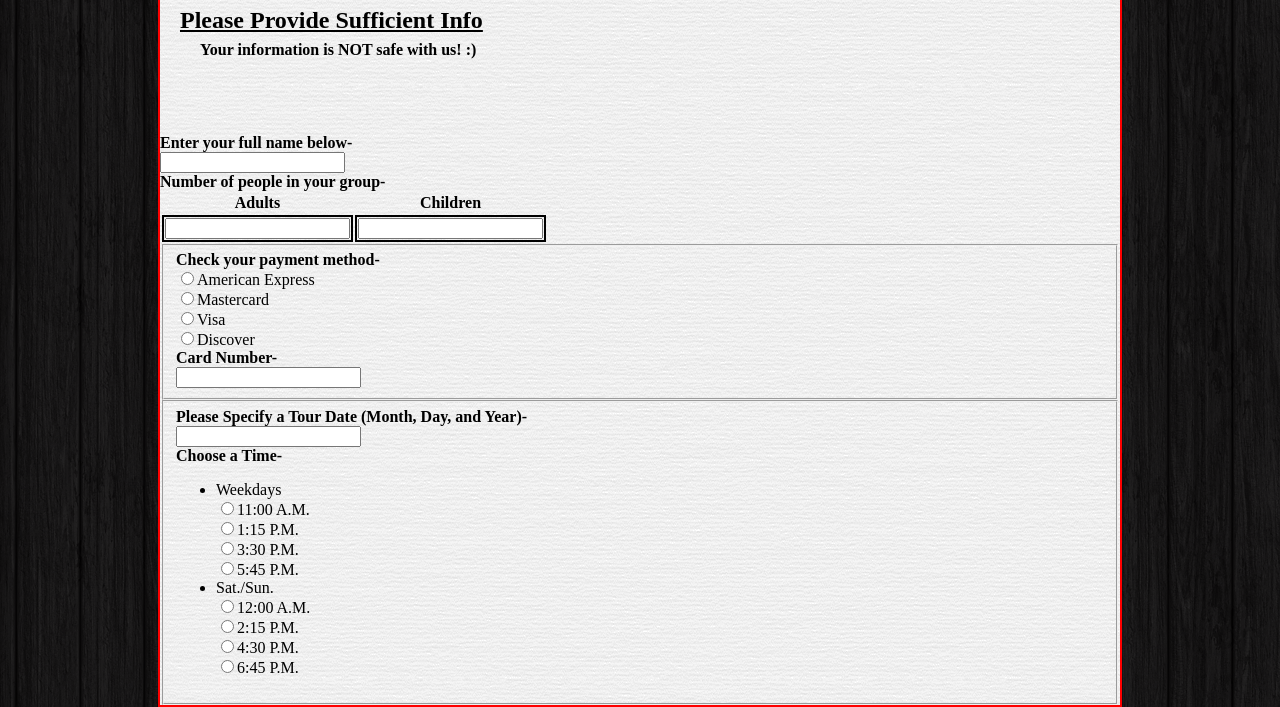
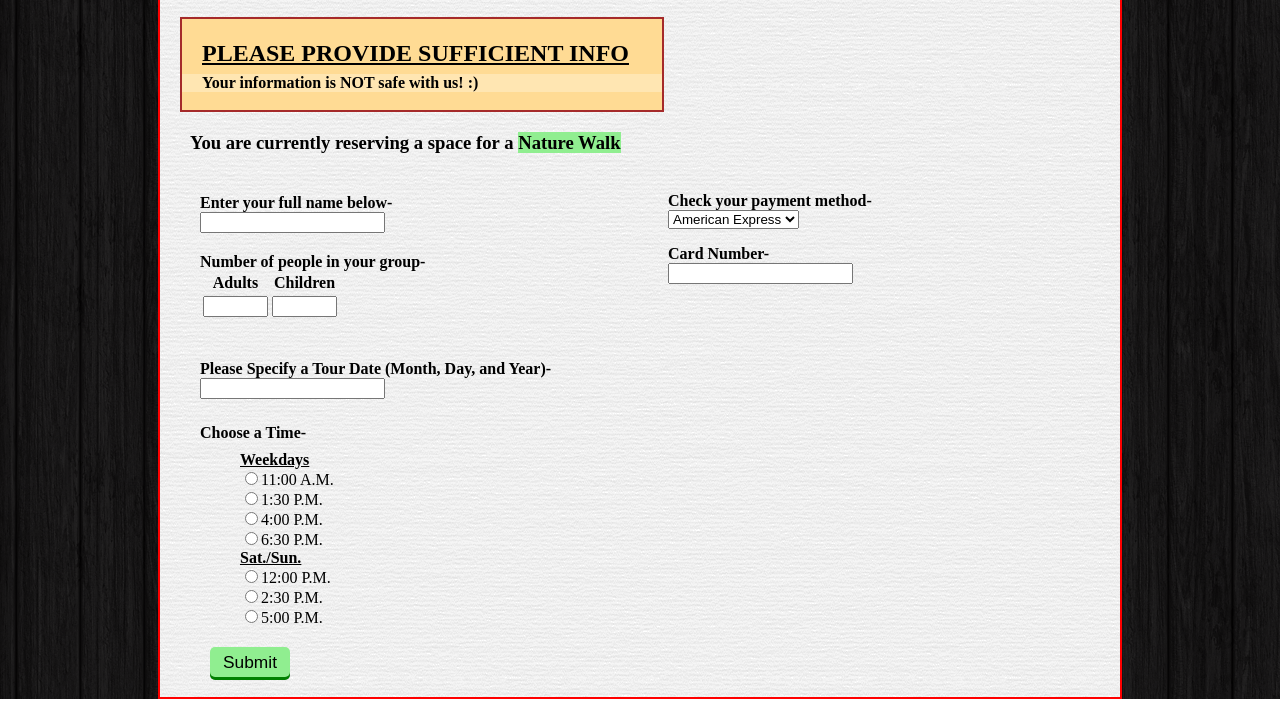
Before and after one commit to RudyOnRails/The-Llama-Experience, a plain HTML site: page tours/reservation_two.html in a window 1280 px wide. Shown: the part 216-923 px from the top of the page. Drawn offline with Linux system fonts and the light colour scheme.

Commit message:
backup commit

```diff
--- a/stylesheets/style.css
+++ b/stylesheets/style.css
@@ -1,4 +1,4 @@
-#header-h1 {
+header h1 {
     position:relative;
     color:red;
     background-color:#009933;
@@ -11,7 +11,7 @@
     border-style:solid;
     }
 
-#header-h5 {
+header h5 {
     position:relative;
     color:brown;
     margin-left:400px;
@@ -24,7 +24,6 @@
     width:12.5%;
     height:100pt;
     border: 2px solid brown;
-    border:2px 3px;
     float:left;
     position:relative;
     top:-1px;
@@ -50,7 +49,7 @@ header {
     z-index:-1;
 }
 
-.bar li {
+nav li {
     position:static;
     width:95px;
     display:inline-block;
@@ -59,20 +58,20 @@ header {
     background-color:darkgreen;
 }
 
-.bar {
+nav {
     text-align:center;
     border: 3pt solid green;
     margin-bottom:-50px;
     background-color:#00B800;
 }
 
-.bar .active:link{
+nav .active:link{
     color:white;
 }
-.bar .active:visited {
+nav .active:visited {
     color:white;
 }
-.bar .active:hover {
+nav .active:hover {
    color:#CCCCCC;
    font-weight:bold;
 }
@@ -100,13 +99,14 @@ body {
     left:-30px;
 }
 
-#welcome {
+#welcome{
+    border-radius:5px;
     position:relative;
     margin-right:50%;
     width:40%;
     top:150px;
     left:20px;
-    background-color:#FFCC66;
+    background-color:#FFE6B2;
     padding:1px 20px;
     border:2pt solid orange;
 }
@@ -128,15 +128,17 @@ body {
 
 
 #passion {
+    border-radius:5px;
     position:relative;
     margin-left:50%;
     width:40%;
     left:20px;
     top:250px;
     padding:1px 20px;
-    background-color:#FFCC66;
+    background-color:#FFE6B2;
     border:2pt solid orange;
 }
+
 #passion h2 {
     text-decoration:underline;
 }
@@ -425,16 +427,107 @@ button b {
 }
 
 /*End of Llama Tours page*/
-/*Beginning of confirm.html*/
+/*Beginning of reservation.html*/
 #confirm_head {
     margin:60px 20px;
     width:50%;
+    background-color:#FFDB94;
+    margin-top:70px;
+    height:90px;
+    padding-top:1px;
+    border:2px solid brown;
 }
 #confirm_head h4 {
     position:relative;
     padding-left:20px;
     top:-15px;
+    background-color:#FFE6B2;
 }
 #confirm_head h2 {
+    padding-left:20px;
+    text-transform:uppercase;
+    position:relative;
     text-decoration:underline;
 }
+#info1-1 {
+    width:45%;
+    margin:40px;
+}
+#info1-2 {
+    position:relative;
+    top:-20px;
+    width:45%;
+    margin:20px 40px;
+}
+#info1-2 td {
+    border:0;
+}
+#info2-1 {
+    float:right;
+    position:relative;
+    margin: 20px 40px;
+    width:45%;
+    top:-188px;
+    left:20px;
+}
+#info2-2 {
+    float:right;
+    position:relative;
+    top:-220px;
+    left:20px;
+    margin:10px 40px;
+    width:45%;
+}
+#info3-1 {
+    margin:20px 40px;
+    width:45%;
+}
+#info3-2 {
+    margin:20px 40px;
+    position:relative;
+    top:-20px;
+}
+#info3-2 li {
+    list-style:none;
+    font-weight:bold;
+    text-decoration:underline;
+}
+#info3-2 span {
+    display:block;
+    position:relative;
+    top:25px;
+}
+.submit {
+    font-size:13pt;
+    font-family:arial, helvetica, sans-serif;
+    position:relative;
+    left:50px;
+    top:-20px;
+    bottom:1px;
+    z-index:5;
+    width:80px;
+    height:30px;
+    text-align:center;
+    background-color:lightgreen;
+    box-shadow:0 3px 0 green;
+    padding:px;
+    border:0;
+    outline:0;
+    border-radius:5px;
+    cursor:pointer;
+    transition: all .01s linear;
+}
+.submit:active {
+    box-shadow:0 1px 0 green;
+    transform: translateY(1px);
+}
+#remind {
+    position:relative;
+    bottom:40px;
+    left:30px;
+    font-size:14pt;
+    margin-bottom:-40px;
+}
+#remind span {
+    background-color:lightgreen;
+}
--- a/tours/reservation.html
+++ b/tours/reservation_two.html
@@ -10,12 +10,12 @@
     <body>
         <div class="back-header"></div>
 
-        <div class="container">
+        <section class="container">
 
             <header>
                 <img id="logo" src="http://new1.fjcdn.com/thumbnails/comments/That+s+clearly+a+goat+like+this+one+_64ddfb6aaadc4c8d0f33de470eca296b.jpg" />
-                <h1 id="header-h1">The Llama Experience</h1>
-                <h5 id="header-h5"><i>...the most genuine llama adventures</i></h5>
+                <h1>The Llama Experience</h1>
+                <h5><i>...the most genuine llama adventures</i></h5>
             </header>
 
             <nav class="bar">
@@ -31,58 +31,69 @@
                 <h2>Please Provide Sufficient Info</h2>
                 <h4>Your information is <strong>NOT</strong> safe with us! :)</h4>
             </hgroup>
-
+            <p id="remind"><b>You are currently reserving a space for a <span>Nature Walk</span></b></p>
             <!--WARNING! Personal Information required ahead!-->
             <div>
-                <form action="#" method="POST">
+                <form action="confirmed.html"><!--(action="#" method="POST")-->
+                    <div id="info1-1">
                         <b>Enter your full name below-</b><br>
                         <input type="text" name="fullname"><br>
+                    </div>
+                    <div id="info1-2">
                         <b>Number of people in your group-</b>
                         <table>
                             <tr>
                                 <th>Adults</th><th>Children</th>
                             </tr>
                             <tr>
-                                <td><input type="text" name="adults"></td>
-                                <td><input type="text" name="children"></td>
+                                <td><input type="text" name="adults" size="5"></td>
+                                <td><input type="text" name="children" size="5"></td>
                             </tr>
                         </table>
-                    <fieldset>
+                    </div>
+                    <div id="info2-1">
                         <b>Check your payment method-</b><br>
-                        <input type="radio" name="card" value="american_express">American Express<br>
-                        <input type="radio" name="card" value="mastercard">Mastercard<br>
-                        <input type="radio" name="card" value="visa">Visa<br>
-                        <input type="radio" name="card" value="discover">Discover<br>
-
+                        <select>
+                            <option value="american_express" name="card">American Express</option>
+                            <option value="mastercard" name="card">Mastercard</option>
+                            <option value="visa" name="card">Visa</option>
+                            <option value="discover" name="card">Discover</option>
+                        </select>
+                    </div>
+                    <div id="info2-2">
+                        <br>
                         <b>Card Number-</b><br>
                         <input type="text" name="card_number"><br>
-                    </fieldset>
+                    </div>
 
-                    <fieldset>
+                    <div id="info3-1">
                         <b>Please Specify a Tour Date (Month, Day, and Year)-</b><br>
                         <input type="text" name="date"><br>
-                      <div>
-                        <b>Choose a Time-</b><br>
+                    </div>
+                      <div id="info3-2">
+                        <span><b>Choose a Time-</b></span><br>
                         <ul>
                             <li>Weekdays</li>
                                 <input type="radio" name="time" value="11:00am">11:00 A.M.<br>
-                                <input type="radio" name="time" value="1:15am">1:15 P.M.<br>
-                                <input type="radio" name="time" value="3:30am">3:30 P.M.<br>
-                                <input type="radio" name="time" value="5:45am">5:45 P.M.<br>
+                                <input type="radio" name="time" value="1:30pm">1:30 P.M.<br>
+                                <input type="radio" name="time" value="4:00pm">4:00 P.M.<br>
+                                <input type="radio" name="time" value="6:30pm">6:30 P.M.<br>
                             <li>Sat./Sun.</li>
-                                <input type="radio" name="time" value="12:00am">12:00 A.M.<br>
-                                <input type="radio" name="time" value="1:15am">2:15 P.M.<br>
-                                <input type="radio" name="time" value="3:30am">4:30 P.M.<br>
-                                <input type="radio" name="time" value="5:45am">6:45 P.M.<br>
+                                <input type="radio" name="time" value="12:00pm">12:00 P.M.<br>
+                                <input type="radio" name="time" value="2:30pm">2:30 P.M.<br>
+                                <input type="radio" name="time" value="5:00pm">5:00 P.M.<br>
                         </ul>
+
+
                       </div>
-                    </fieldset>
+
+                      <input class="submit" type="submit" value="Submit">
 
                 </form>
-            </div>
+             </div>
 
 
 
-        </div>
+        </section>
     </body>
 </html>
```
Also changed, not shown: contact.html (+5 -5 lines), index.html (+8 -8 lines), news.html (+4 -4 lines), tours.html (+16 -16 lines), tours/confirmed.html (+4 -4 lines), tours/reservation_one.html (added, +101 -0 lines), tours/reservation_three.html (added, +103 -0 lines), the_llamas.html (added).
